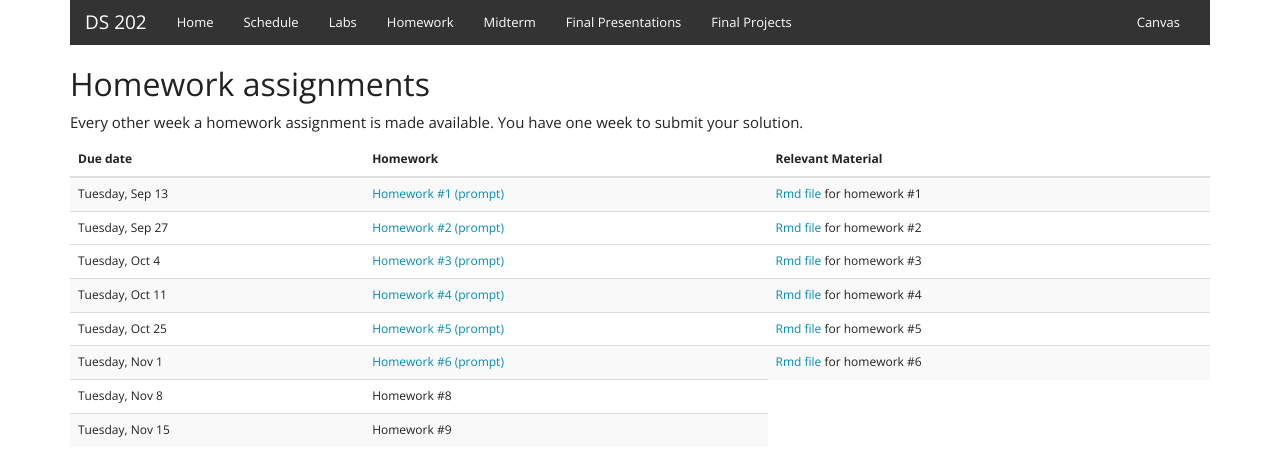
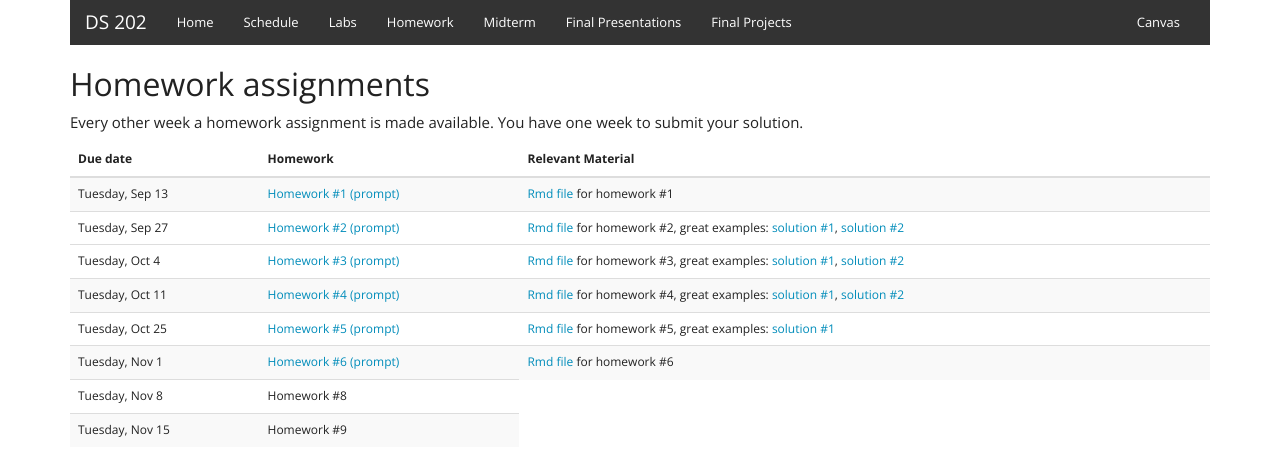
Before and after one commit to DS202-at-ISU/DS202-at-ISU.github.io, a Jekyll site: the page built from homework.html, in a window 1280 px wide. Shown: the top 476 px of the page. Built offline with Jekyll 4.4.1, drawn with Linux system fonts in a browser that asks for light colours.

Commit message:
links to homework sample solutions

```diff
--- a/homework.html
+++ b/homework.html
@@ -28,21 +28,22 @@ Every other week a homework assignment is made available. You have one week to s
       <tr>
         <td>Tuesday, Sep 27</td>
         <td><a href="homework/homework02.html">Homework #2 (prompt)</a> </td>
-        <td><a href="homework/homework02.Rmd">Rmd file</a> for homework #2      </tr>
+        <td><a href="homework/homework02.Rmd">Rmd file</a> for homework #2, great examples: <a href="homework/great-examples/homework02-01.html">solution #1</a>, <a href="homework/great-examples/homework02-02.html">solution #2</a>
+        </tr>
       <tr>
       <tr>
         <td>Tuesday, Oct 4</td>
         <td><a href="homework/homework03.html">Homework #3 (prompt)</a> </td>
-        <td><a href="homework/homework03.Rmd">Rmd file</a> for homework #3      </tr>
+        <td><a href="homework/homework03.Rmd">Rmd file</a> for homework #3, great examples: <a href="homework/great-examples/homework03-01.html">solution #1</a>, <a href="homework/great-examples/homework03-02.html">solution #2</a>      </tr>
       <tr>
         <td>Tuesday, Oct 11</td>
         <td><a href="homework/homework04.html">Homework #4 (prompt)</a> </td>
-        <td><a href="homework/homework04.Rmd">Rmd file</a> for homework #4
+        <td><a href="homework/homework04.Rmd">Rmd file</a> for homework #4, great examples: <a href="homework/great-examples/homework04-01.html">solution #1</a>, <a href="homework/great-examples/homework04-02.html">solution #2</a>
       </tr>
       <tr>
         <td>Tuesday, Oct 25</td>
 <td><a href="homework/homework05.html">Homework #5 (prompt)</a> </td>
-        <td><a href="homework/homework05.Rmd">Rmd file</a> for homework #5
+        <td><a href="homework/homework05.Rmd">Rmd file</a> for homework #5, great examples: <a href="homework/great-examples/homework05-01.html">solution #1</a>
         </td></tr>
 
       <tr>
```
